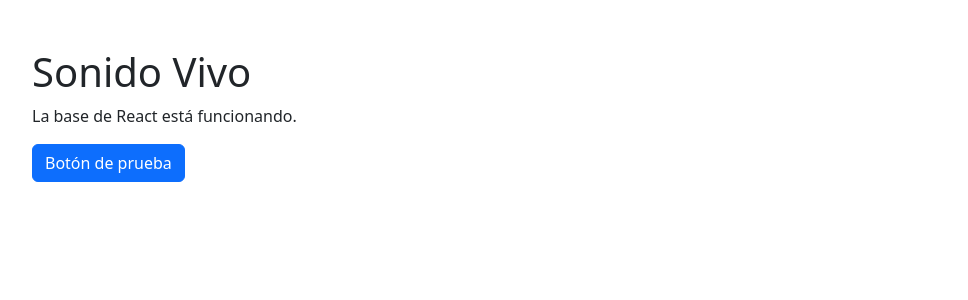
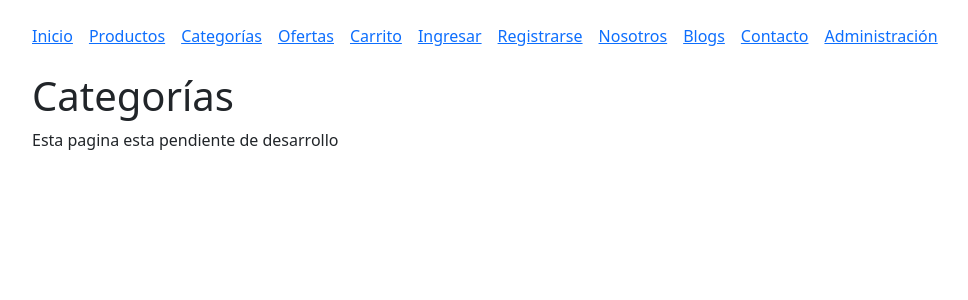
Before and after one commit to Daaaavvvvv/Parcial_1_FullStackII, a React app in the folder frontend/: page /categorias in a window 1280 px wide. Shown: the top 300 px of the page, without its empty margins (50-1018 px from the left). Built offline with nearby package versions, Linux system fonts and the light colour scheme; the HTML template or start-up script is replaced by a standard one.

Commit message:
feat: configuración de direcciones/rutas y páginas provisionales creadas

```diff
--- a/frontend/src/App.jsx
+++ b/frontend/src/App.jsx
@@ -1,13 +1,79 @@
+import { Link, Route, Routes } from 'react-router';
+import PaginaPendiente from './pages/PaginaPendiente.jsx';
+import NoEncontrada from './pages/NoEncontrada.jsx';
+
 function App() {
   return (
-    <main className="container py-5">
-      <h1>Sonido Vivo</h1>
-      <p>La base de React está funcionando.</p>
+    <div className="container py-4">
+      <nav
+        className="d-flex flex-wrap gap-3 mb-4"
+        aria-label="Navegación provisional"
+      >
+        <Link to="/">Inicio</Link>
+        <Link to="/productos">Productos</Link>
+        <Link to="/categorias">Categorías</Link>
+        <Link to="/ofertas">Ofertas</Link>
+        <Link to="/carrito">Carrito</Link>
+        <Link to="/login">Ingresar</Link>
+        <Link to="/registro">Registrarse</Link>
+        <Link to="/nosotros">Nosotros</Link>
+        <Link to="/blogs">Blogs</Link>
+        <Link to="/contacto">Contacto</Link>
+        <Link to="/admin">Administración</Link>
+      </nav>
 
-      <button className="btn btn-primary">
-        Botón de prueba
-      </button>
-    </main>
+      <Routes>
+        {/* Tienda */}
+        <Route path="/" element={<PaginaPendiente titulo="Inicio" />} />
+        <Route path="/productos" element={<PaginaPendiente titulo="Productos" />} />
+        <Route path="/productos/:codigo" element={<PaginaPendiente titulo="Detalle de producto" />} />
+        <Route path="/categorias" element={<PaginaPendiente titulo="Categorías" />} />
+        <Route path="/categorias/:id" element={<PaginaPendiente titulo="Productos de la categoría" />} />
+        <Route path="/ofertas" element={<PaginaPendiente titulo="Ofertas" />} />
+        <Route path="/nosotros" element={<PaginaPendiente titulo="Nosotros" />} />
+        <Route path="/contacto" element={<PaginaPendiente titulo="Contacto" />} />
+        <Route path="/blogs" element={<PaginaPendiente titulo="Blogs" />} />
+        <Route path="/blogs/:id" element={<PaginaPendiente titulo="Detalle del blog" />} />
+
+        {/* Acceso */}
+        <Route path="/login" element={<PaginaPendiente titulo="Iniciar sesión" />} />
+        <Route path="/registro" element={<PaginaPendiente titulo="Registro" />} />
+
+        {/* Compra */}
+        <Route path="/carrito" element={<PaginaPendiente titulo="Carrito" />} />
+        <Route path="/checkout" element={<PaginaPendiente titulo="Datos de compra" />} />
+        <Route path="/compra/exitosa" element={<PaginaPendiente titulo="Compra exitosa" />} />
+        <Route path="/compra/error" element={<PaginaPendiente titulo="Compra fallida" />} />
+
+        {/* Administración de productos */}
+        <Route path="/admin" element={<PaginaPendiente titulo="Panel de administración" />} />
+        <Route path="/admin/productos" element={<PaginaPendiente titulo="Administrar productos" />} />
+        <Route path="/admin/productos/nuevo" element={<PaginaPendiente titulo="Nuevo producto" />} />
+        <Route path="/admin/productos/stock-bajo" element={<PaginaPendiente titulo="Productos con pocas unidades" />} />
+        <Route path="/admin/productos/:codigo" element={<PaginaPendiente titulo="Consultar producto" />} />
+        <Route path="/admin/productos/:codigo/editar" element={<PaginaPendiente titulo="Editar producto" />} />
+
+        {/* Administración de categorías */}
+        <Route path="/admin/categorias" element={<PaginaPendiente titulo="Administrar categorías" />} />
+        <Route path="/admin/categorias/nueva" element={<PaginaPendiente titulo="Nueva categoría" />} />
+        <Route path="/admin/categorias/:id/editar" element={<PaginaPendiente titulo="Editar categoría" />} />
+
+        {/* Administración de usuarios */}
+        <Route path="/admin/usuarios" element={<PaginaPendiente titulo="Administrar usuarios" />} />
+        <Route path="/admin/usuarios/nuevo" element={<PaginaPendiente titulo="Nuevo usuario" />} />
+        <Route path="/admin/usuarios/:id" element={<PaginaPendiente titulo="Consultar usuario" />} />
+        <Route path="/admin/usuarios/:id/editar" element={<PaginaPendiente titulo="Editar usuario" />} />
+        <Route path="/admin/usuarios/:id/compras" element={<PaginaPendiente titulo="Historial de compras" />} />
+
+        {/* Pedidos y reportes */}
+        <Route path="/admin/pedidos" element={<PaginaPendiente titulo="Pedidos" />} />
+        <Route path="/admin/pedidos/:id" element={<PaginaPendiente titulo="Detalle del pedido" />} />
+        <Route path="/admin/reportes" element={<PaginaPendiente titulo="Reportes" />} />
+        <Route path="/admin/perfil" element={<PaginaPendiente titulo="Perfil" />} />
+
+        <Route path="*" element={<NoEncontrada />} />
+      </Routes>
+    </div>
   );
 }
 
--- a/frontend/src/main.jsx
+++ b/frontend/src/main.jsx
@@ -1,11 +1,15 @@
 import { StrictMode } from 'react';
 import { createRoot } from 'react-dom/client';
+import { BrowserRouter } from 'react-router';
+
 import 'bootstrap/dist/css/bootstrap.min.css';
 import './index.css';
 import App from './App.jsx';
 
 createRoot(document.getElementById('root')).render(
   <StrictMode>
-    <App />
+    <BrowserRouter>
+      <App />
+    </BrowserRouter>
   </StrictMode>
 );
--- /dev/null
+++ b/frontend/src/pages/NoEncontrada.jsx
@@ -0,0 +1,15 @@
+import { Link } from 'react-router';
+
+function NoEncontrada(){
+    return (
+        <section>
+            <h1>Pagina no encontrada</h1>
+            <p>La direccion o ruta ingresada no existe</p>
+            <Link to="/" className="btn btn-primary">
+            Volver al inicio
+            </Link>
+        </section>
+    );
+}
+
+export default NoEncontrada;
--- /dev/null
+++ b/frontend/src/pages/PaginaPendiente.jsx
@@ -0,0 +1,20 @@
+import { useParams } from 'react-router';
+
+function PaginaPendiente({ titulo }) {
+    const parametros = useParams();
+
+    return (
+        <section>
+            <h1>{titulo}</h1>
+            <p>Esta pagina esta pendiente de desarrollo</p>
+
+            {Object.entries(parametros).map(([nombre, valor]) => (
+                <p key={nombre}>
+                    {nombre}: {valor}
+                </p>
+            ))}
+        </section>
+    );
+}
+
+export default PaginaPendiente;
```
Also changed, not shown: 2 other files (tests, documents, lock files or other folders).
